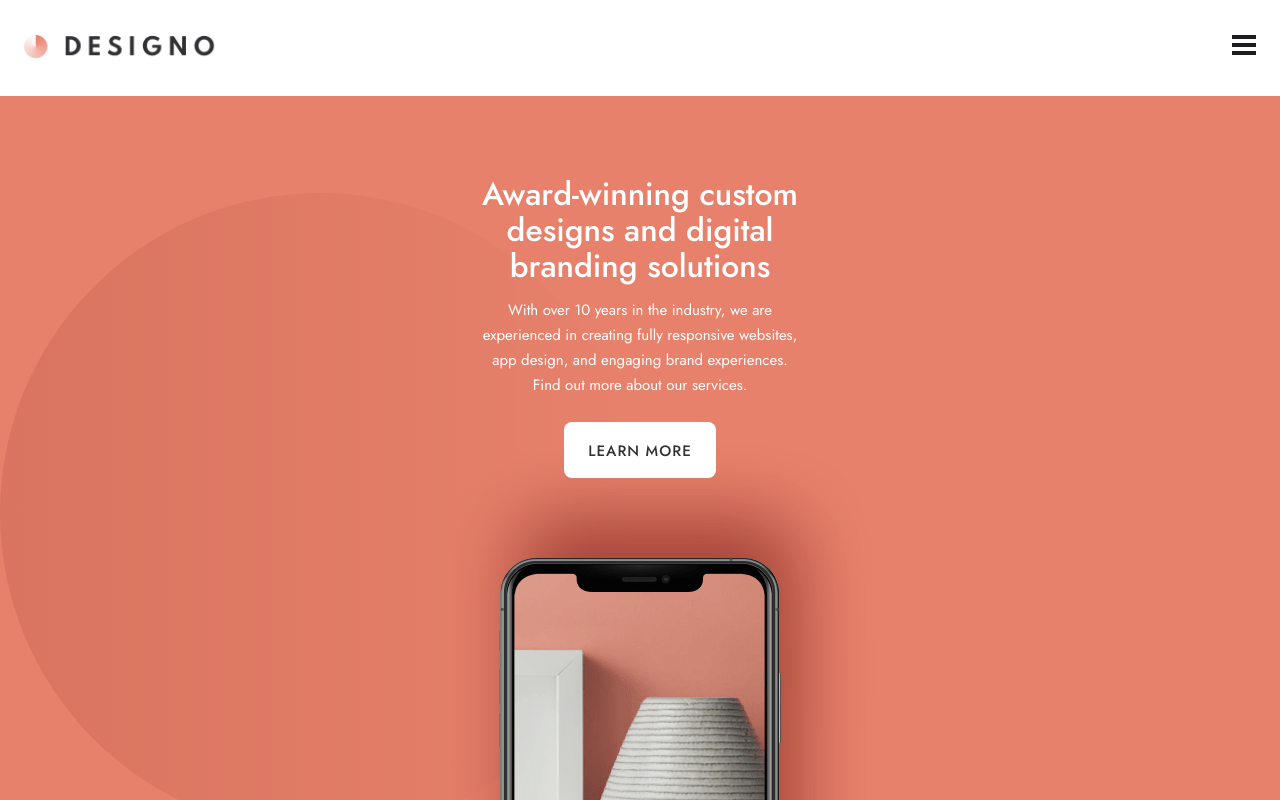
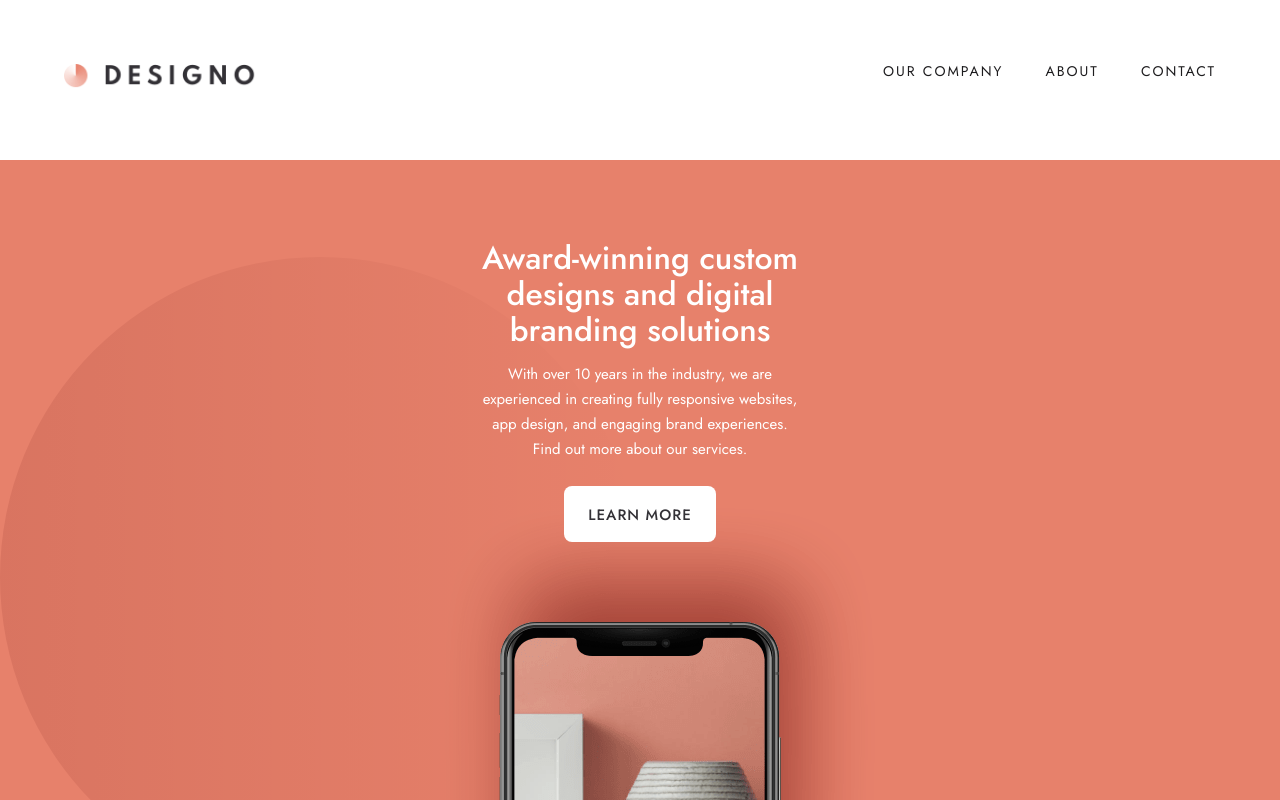
Before and after one commit to dbslapitan/designo, a Next.js app: page / in a window 1280 px wide. Shown: the top 800 px of the page. Built offline with nearby package versions, Linux system fonts and the light colour scheme.

Commit message:
finish header design on tablet

```diff
--- a/src/ui/header/header.module.scss
+++ b/src/ui/header/header.module.scss
@@ -6,4 +6,11 @@
     display: flex;
     justify-content: space-between;
     position: relative;
+
+    @include tablet{
+        position: static;
+        width: 90%;
+        margin: auto;
+        padding: 4rem 0;
+    }
 }
--- a/src/ui/navigation/navigation.module.scss
+++ b/src/ui/navigation/navigation.module.scss
@@ -11,11 +11,23 @@
         top: 100%;
         text-align: left;
 
+        @include tablet{
+            display: flex;
+            position: static;
+            width: fit-content;
+            column-gap: 2.625rem;
+        }
+
         &--show{
             display: block;
             height: calc(100vh - 6rem);
             background-color: #000000B3;
             z-index: 3;
+
+            @include tablet{
+                display: flex;
+                height: fit-content;
+            }
         }
     }
 
@@ -26,17 +38,45 @@
         line-height: 1.04167;
         letter-spacing: 2px;
         padding: 1rem 1.5rem;
+
+        @include tablet{
+            color: $black;
+            font-size: 0.875rem;
+            font-weight: 400;
+            line-height: 1;
+            letter-spacing: 2px;
+            padding: 0;
+        }
     }
 
     &__item{
         background-color: $black;
 
+        @include tablet{
+            background-color: inherit;
+        }
+
         &:first-of-type{
             padding-top: 2rem;
+
+            @include tablet{
+                padding: 0;
+            }
         }
 
         &:last-of-type{
             padding-bottom: 2rem;
+
+            @include tablet{
+                padding: 0;
+            }
+        }
+    }
+
+    &__toggle{
+
+        @include tablet{
+            display: none;
         }
     }
 }
--- a/src/ui/navigation/navigation.tsx
+++ b/src/ui/navigation/navigation.tsx
@@ -33,7 +33,7 @@ export default function Navigation(){
             <button className={`${style["nav__toggle"]}`} onClick={toggle}>
                 <Image src={isOpen ? close : hamburger} alt={isOpen ? "close button" : "hamburger button"}/>
             </button>
-            <ul className={`${style["nav__links"]} ${isOpen ? style["nav__links--show"] : ""}`} id="overlay">
+            <ul className={`${style["nav__links"]} ${isOpen ? style["nav__links--show"] : ""}`}>
                 <li className={`${style["nav__item"]}`}>
                     <Link href={"/"} className={`${style["nav__link"]}`}>OUR COMPANY</Link>
                 </li>
```
